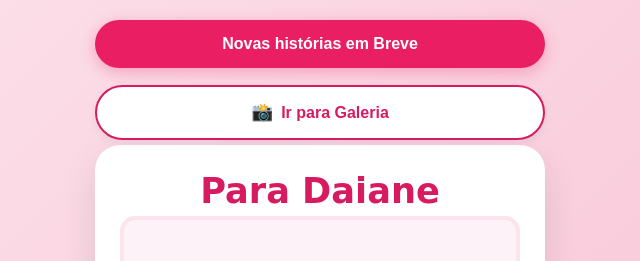
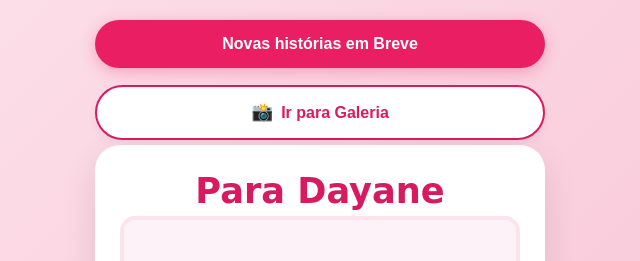
Before and after one commit to Gleitonbb/gleDay, a website: page index.html in a window 1280 px wide. Shown: the top 261 px of the page, 320-960 px from the left. Drawn offline with Linux system fonts and the light colour scheme; no server answers.

Commit message:
Update index.html

```diff
--- a/index.html
+++ b/index.html
@@ -20,7 +20,7 @@
 </div>
 
         <div class="card-romantico">
-            <h1 class="titulo-principal">Para Daiane</h1>
+            <h1 class="titulo-principal">Para Dayane</h1>
             <div class="moldura-foto">
                 <img id="imagem-da-historia" src="" alt="Foto" style="display:none; width:100%; border-radius:15px;">
                 <div id="placeholder-vazio">❤️</div>
```
